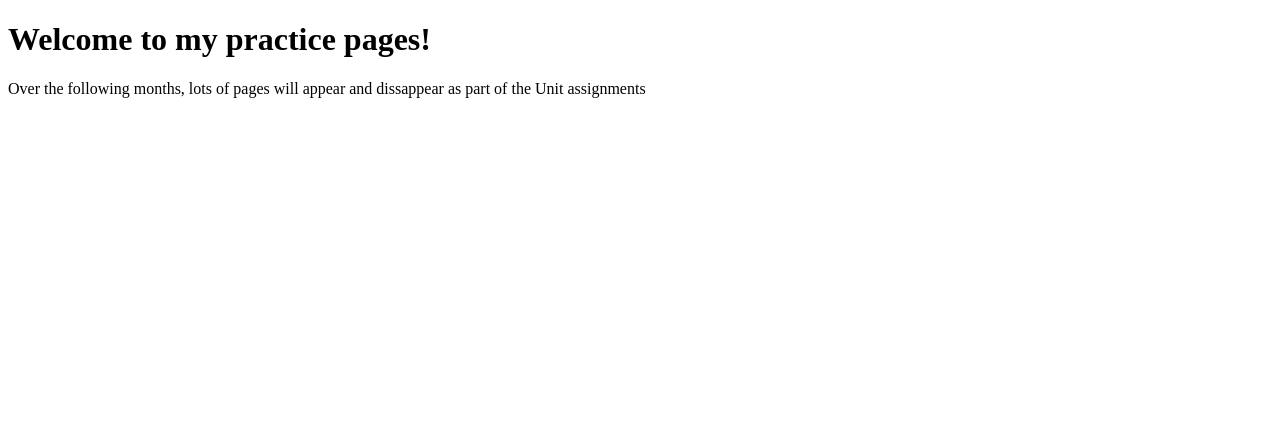
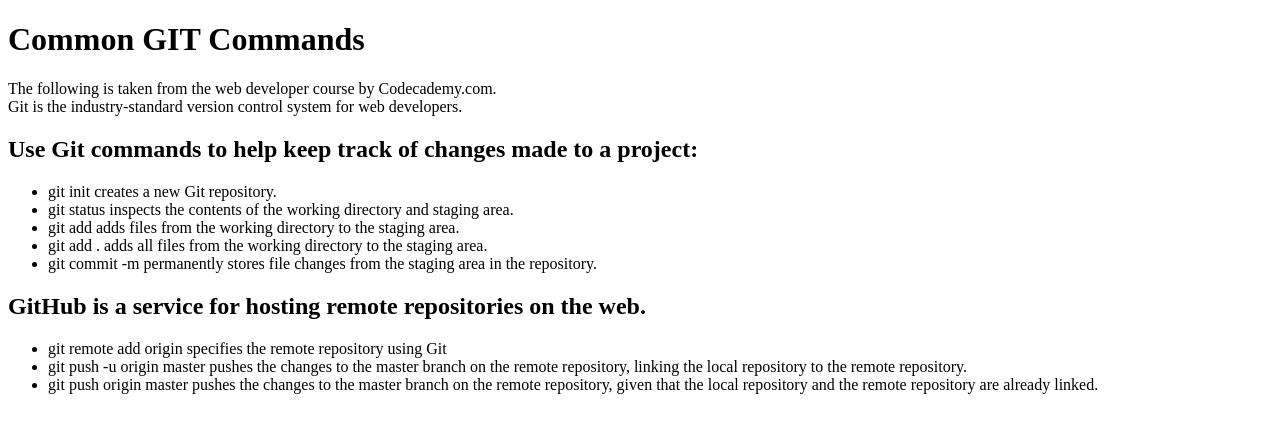
Before and after one commit to jsharris1229/git-practice, a plain HTML site: page index.html in a window 1280 px wide. Drawn offline with Linux system fonts and the light colour scheme.

Commit message:
Change content to document Git commands.

```diff
--- a/index.html
+++ b/index.html
@@ -1,11 +1,33 @@
 <!DOCTYPE html>
-<html>
+<html lang="en">
  <head>
-   <title>Codecademy Practice Pages</title>
+   <title>Git Command Summary</title>
  </head>
 
- <body>
-   <h1>Welcome to my practice pages!</h1>
-   <p>Over the following months, lots of pages will appear and dissappear as part of the Unit assignments</p>
- </body>
+  <body>
+    <h1>Common GIT Commands</h1>
+    <p class="Introduction">The following is taken from the web developer course by Codecademy.com. <br />
+     Git is the industry-standard version control system for web developers.</p>
+
+   <!-- List Commond Git command as unordered list -->
+    <h2>Use Git commands to help keep track of changes made to a project:</h2>
+    <ul>
+      <li>git init creates a new Git repository.</li>
+      <li>git status inspects the contents of the working directory and staging area.</li>
+      <li>git add <filename> adds files from the working directory to the staging area.</li>
+      <li>git add . adds all files from the working directory to the staging area.</li>
+      <li>git commit -m <message> permanently stores file changes from the staging area in the repository.</li>
+    </ul>
+
+   <!-- Describe the GitHub service in terms of commands for managing the repository -->
+    <h2>GitHub is a service for hosting remote repositories on the web.</h2>
+
+    <ul>
+      <li>git remote add origin <url> specifies the remote repository using Git</li>
+      <li>git push -u origin master pushes the changes to the master branch on the remote repository,
+        linking the local repository to the remote repository.</li>
+      <li>git push origin master pushes the changes to the master branch on the remote repository, given that
+        the local repository and the remote repository are already linked.</li>
+    </ul>
+  </body>
 </html>
```
